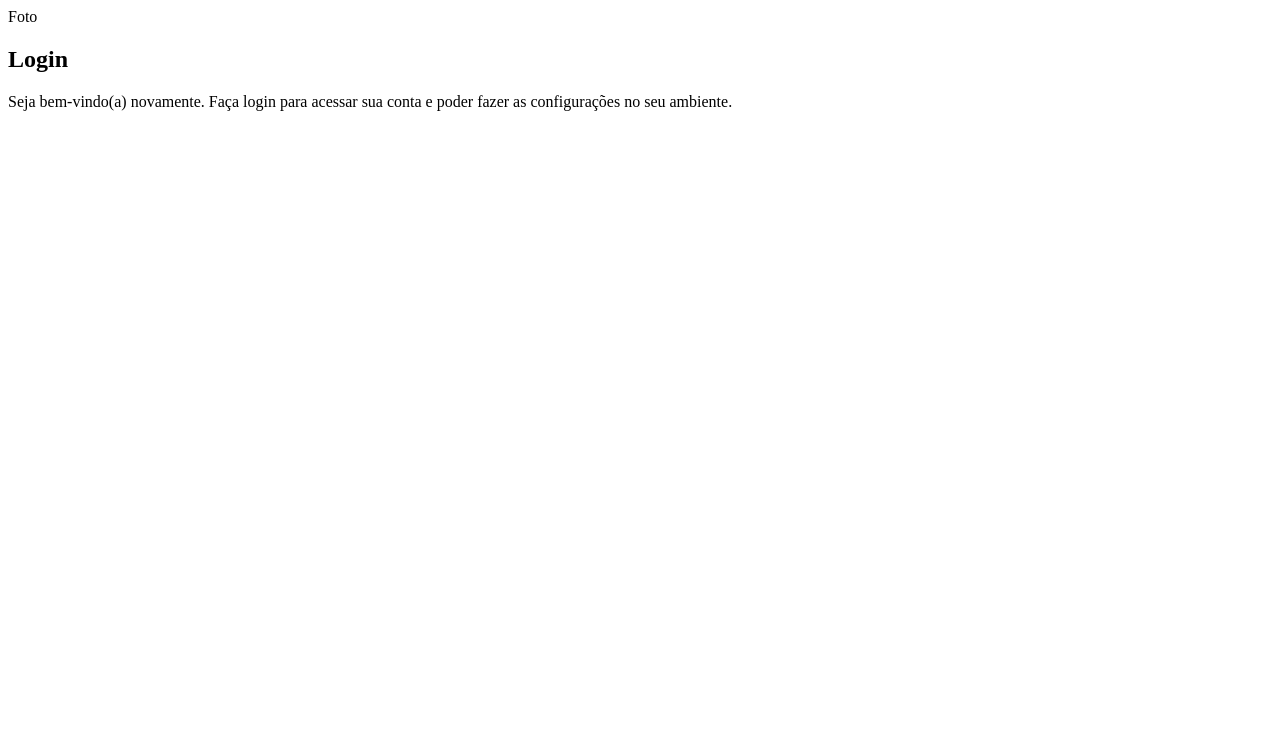
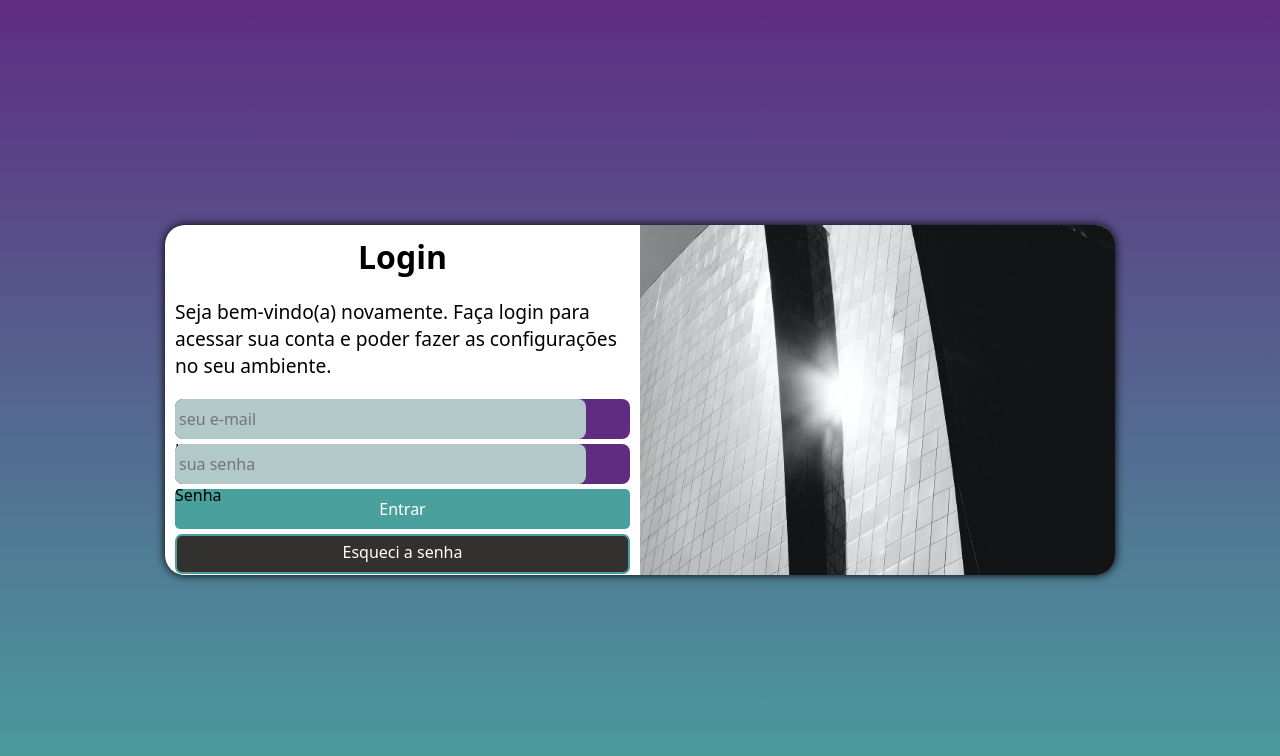
Before and after one commit to renantito95/projeto-login, a plain HTML site: page index.html in a window 1280 px wide. Drawn offline with Linux system fonts and the light colour scheme.

Commit message:
ex-tela-de-login

```diff
--- /dev/null
+++ b/estilos/media-query.css
@@ -0,0 +1,56 @@
+@charset "UTF-8";
+
+@media screen and (min-width: 768px) and (max-width: 992px) {
+
+    body {
+        background-image: linear-gradient(to top, #49a09d, #5f2c82); /* gradiente para tablets*/
+    }
+
+    section#login {
+        width: 80vw;
+        height: 280px;
+    }
+
+    section#login > div#imagem {
+        float: left;
+        width: 30%;
+        height: 100%;
+    }
+
+    section#login > div#formulario {
+        float: right;
+        width: 70%;
+    }
+
+}
+@media screen and (min-width: 992px) {
+
+    body {
+        background-image: linear-gradient(to top, #49a09d, #5f2c82); /* gradiente para telas grandes*/
+    }
+
+    section#login {
+        width: 950px;
+        height: 350px;
+    }
+
+    section#login > div#imagem {
+        float: right;
+        width: 50%;
+        height: 100%;
+    }
+
+    section#login > div#formulario {
+        float: left;
+        width: 50%;
+    }
+
+    div#formulario > h1 {
+        font-size: 2em;
+    }
+
+    div#formulario > p {
+        font-size: 1.2em;
+        margin: 20px 0px;
+    }
+}
--- a/estilos/style.css
+++ b/estilos/style.css
@@ -5,3 +5,127 @@
     verde: #49a09d
     lilás: #5f2c82
 */
+
+* {
+    font-family: system-ui, -apple-system, BlinkMacSystemFont, 'Segoe UI', Roboto, Oxygen, Ubuntu, Cantarell, 'Open Sans', 'Helvetica Neue', sans-serif;
+    padding: 0px;
+    margin: 0px;
+    box-sizing: border-box;
+}
+
+body, html {
+    background-color: #5f2c82;
+    height: 100vh;
+    width: 100vw;
+}
+
+main {
+    position: relative;
+    height: 100vh;
+    width: 100vw;
+}
+
+section#login {
+    position: absolute;
+    top: 50%;
+    left: 50%;
+    transform: translate(-50%, -50%);
+    overflow: hidden;
+
+    background-color: white;
+    width: 250px;
+    height: 515px;
+    border-radius: 20px;
+    box-shadow: 0px 0px 10px black;
+
+    transition: width .3, heigth .3s; /* animação de transição*/
+    transition-timing-function: ease; /* a animaçaõ ocorrera de forma suave*/
+}
+
+section#login > div#imagem {
+    display: block;
+    background: #5f2c82 url(../imagens/predio-metal.jpg) no-repeat;
+    background-size: cover;
+    background-position: left bottom;
+    height: 200px;
+}
+
+section#login > div#formulario {
+    display: block;
+    padding: 10px;
+}
+
+div#formulario > h1 {
+    text-align: center;
+    margin-bottom: 10px;
+}
+
+div#formulario > p {
+    font-size: 0.8em;
+}
+
+form > div.campo {
+    background-color: #5f2c82;
+    display: block;
+    width: 100%;
+    height: 40px;
+    border-radius: 8px;
+    margin: 5px 0px;
+}
+
+div.campo > input {
+    background-color: #b1c9c8;
+    font-size: 1em;
+    width: calc(100% - 44px);
+    height: 100%;
+    transform: translate(0px);
+    border: 0px;
+    border-radius: 8px;
+    padding: 4px;
+}
+
+div.campo > input:focus-within { /* a caixa que esta com foco irá ficar branca*/
+    background-color: white;
+
+}
+
+form > input[type=submit] {
+    display: block;
+    font-size: 1em;
+    width: 100%;
+    height: 40px;
+    background-color: #49a09d;
+    color:white;
+    border: none;
+    border-radius: 5px;
+    cursor: pointer;
+}
+
+form > input[type=submit]:hover { /* quando passar o mouse em cima*/
+    background-color: #058b87;
+}
+
+form > a.botao { /* o link da classe botao que esta dentro do form*/
+
+    display: block;
+    text-align: center;
+    font-size: 1em;
+    width: 100%;
+    height: 40px;
+    padding-top: 5px;
+    margin-top: 5px;
+    background-color: rgba(41, 38, 38, 0.952);
+    color: white;
+    border: 2px solid #49a09d;
+    border-radius: 7px;
+    text-decoration: none;
+
+}
+
+form > a.botao:hover {
+    background-color: #49a09d;
+}
+
+form > a.botao > i {
+    font-size: 0.8em;
+}
--- a/index.html
+++ b/index.html
@@ -5,17 +5,33 @@
     <meta name="viewport" content="width=device-width, initial-scale=1.0">
     <title>Login</title>
     <link rel="stylesheet" href="estilos/style.css">
+    <link rel="stylesheet" href="estilos/media-query.css">
 </head>
 <body>
     <main>
         <section id="login">
             <div id="imagem">
-                Foto
+
             </div>
             <div id="formulario">
                 <h1>Login</h1>
                 <p>Seja bem-vindo(a) novamente. Faça login para acessar sua conta e poder fazer as configurações no seu ambiente.</p>
                 <form action="login.php" method="post">
+                    <div class="campo">
+
+                        <input type="email" name="login" id="ilogin" placeholder="seu e-mail" autocomplete="email" required maxlength="30">
+                        <label for="ilogin">Login</label>
+
+                    </div>
+                    <div class="campo">
+
+                        <input type="password" name="senha" id="isenha" placeholder="sua senha" autocomplete="current-password" required minlength="8">
+                        <label for="isenha">Senha</label>
+
+                    </div>
+
+                    <input type="submit" value="Entrar">
+                    <a href="esqueci.html" class="botao">Esqueci a senha </a>
 
                 </form>
             </div>
```
